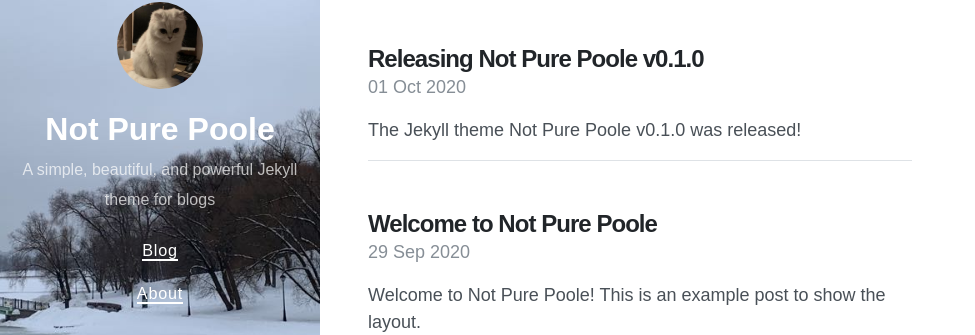
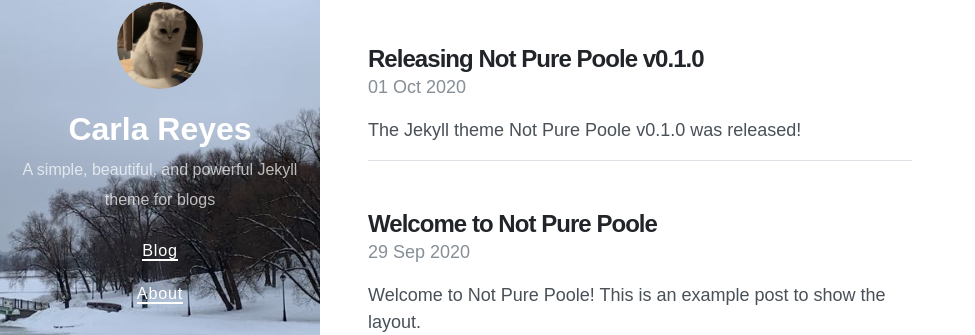
Before and after one commit to carlarhdz/carlarhdz.github.io, a Jekyll site: the page built from index.html, in a window 1280 px wide. Shown: the part 254-589 px from the top of the page, without its empty margins (0-975 px from the left). Built offline with Jekyll 4.4.1, drawn with Linux system fonts in a browser that asks for light colours; nearby versions of some CDN libraries; the list of posts is cut into pages by our own code.

Commit message:
cambio nombre

```diff
--- a/_config.yml
+++ b/_config.yml
@@ -1,5 +1,5 @@
 # Setup
-title: Not Pure Poole
+title: Carla Reyes
 description: A simple, beautiful, and powerful Jekyll theme for blogs
 url: https://vszhub.github.io
 avatar: /avatar.jpeg
```
